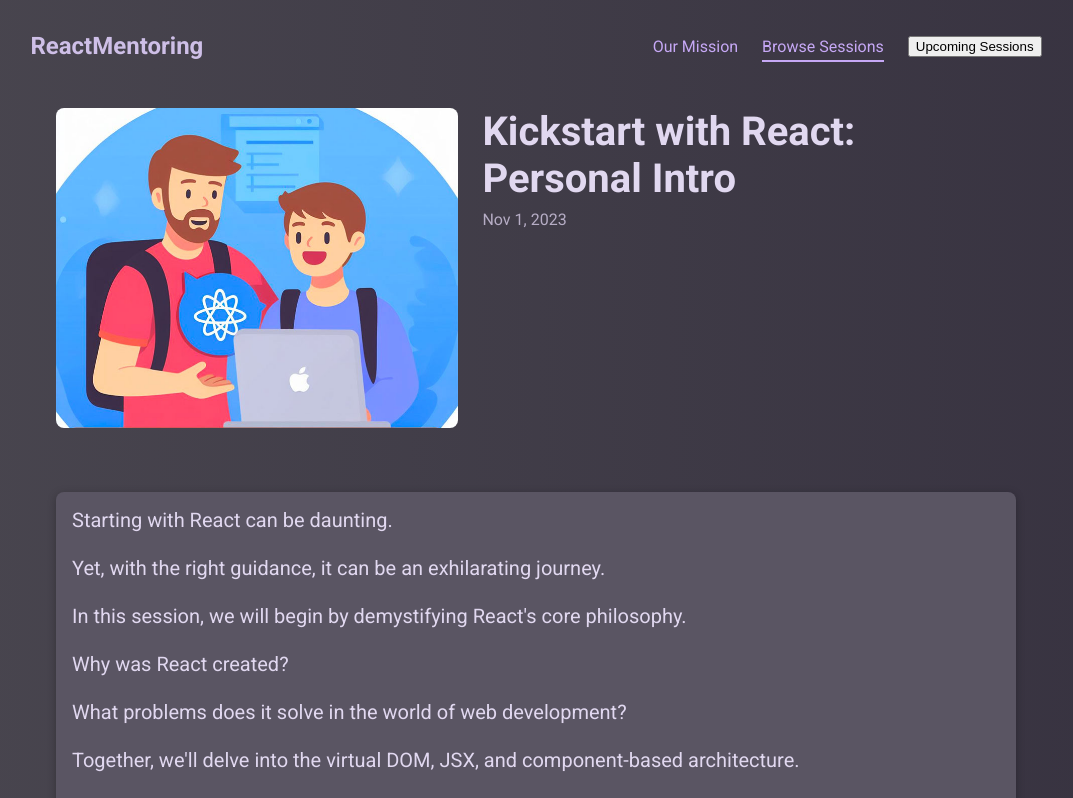
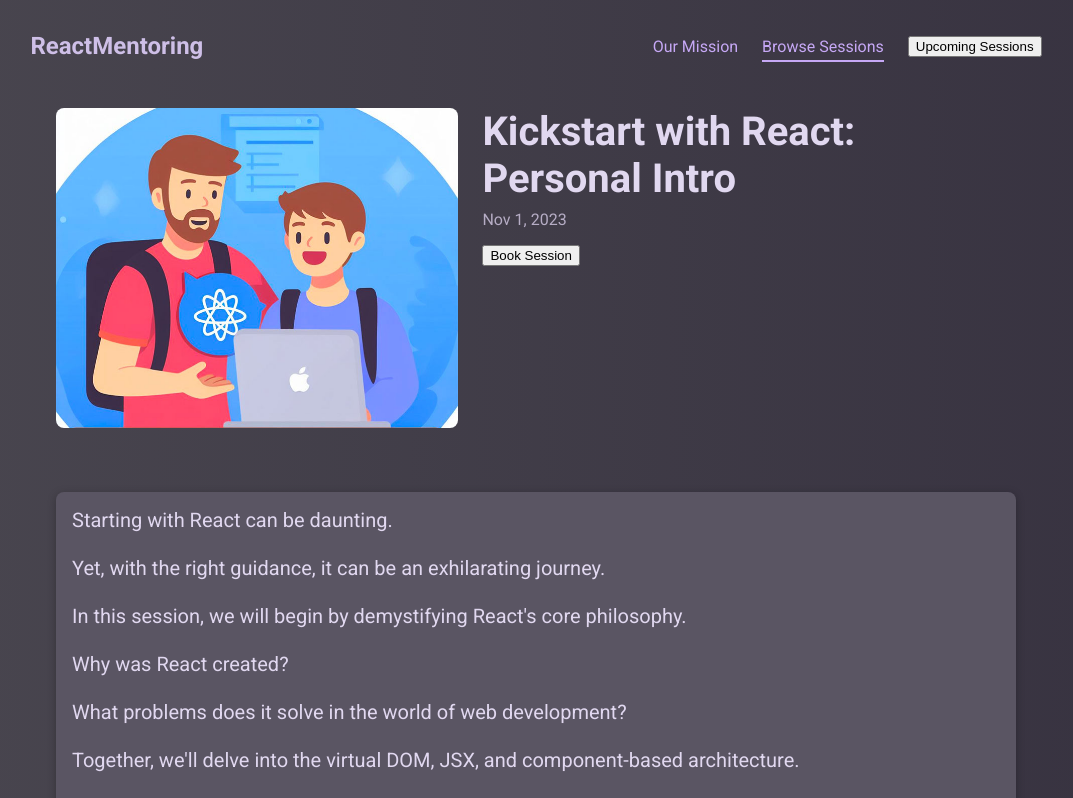
Before and after one commit to nenadmne/typescript-sessions-page, a React (Vite) app: page /sessions/sess01 in a window 1280 px wide. Shown: the top 798 px of the page, without its empty margins (104-1177 px from the left). Built offline with nearby package versions, Linux system fonts and the light colour scheme.

Commit message:
Added button for book a session purpose

```diff
--- a/src/components/pages/Session.tsx
+++ b/src/components/pages/Session.tsx
@@ -30,7 +30,7 @@ export default function SessionPage() {
               })}
             </time>
             <p>
-              {/* Todo: Add button that opens "Book Session" dialog / modal */}
+              <button> Book Session </button>
             </p>
           </div>
         </header>
```
